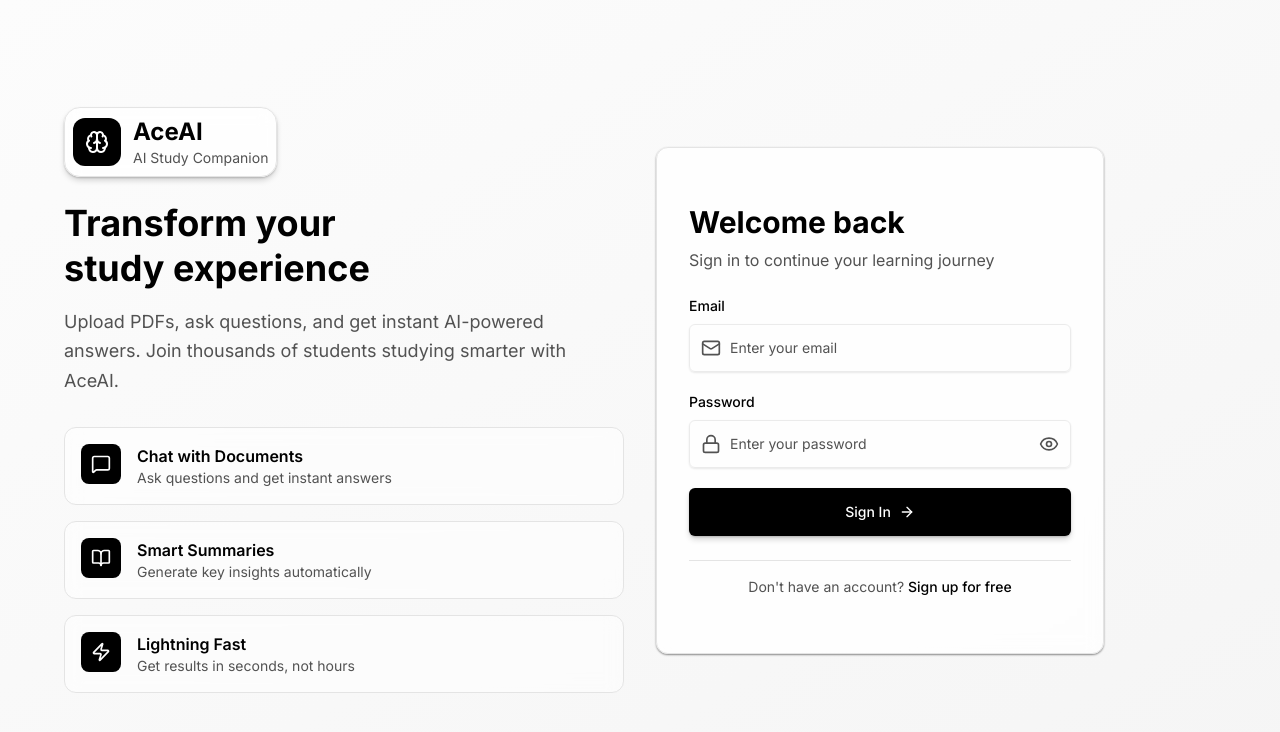
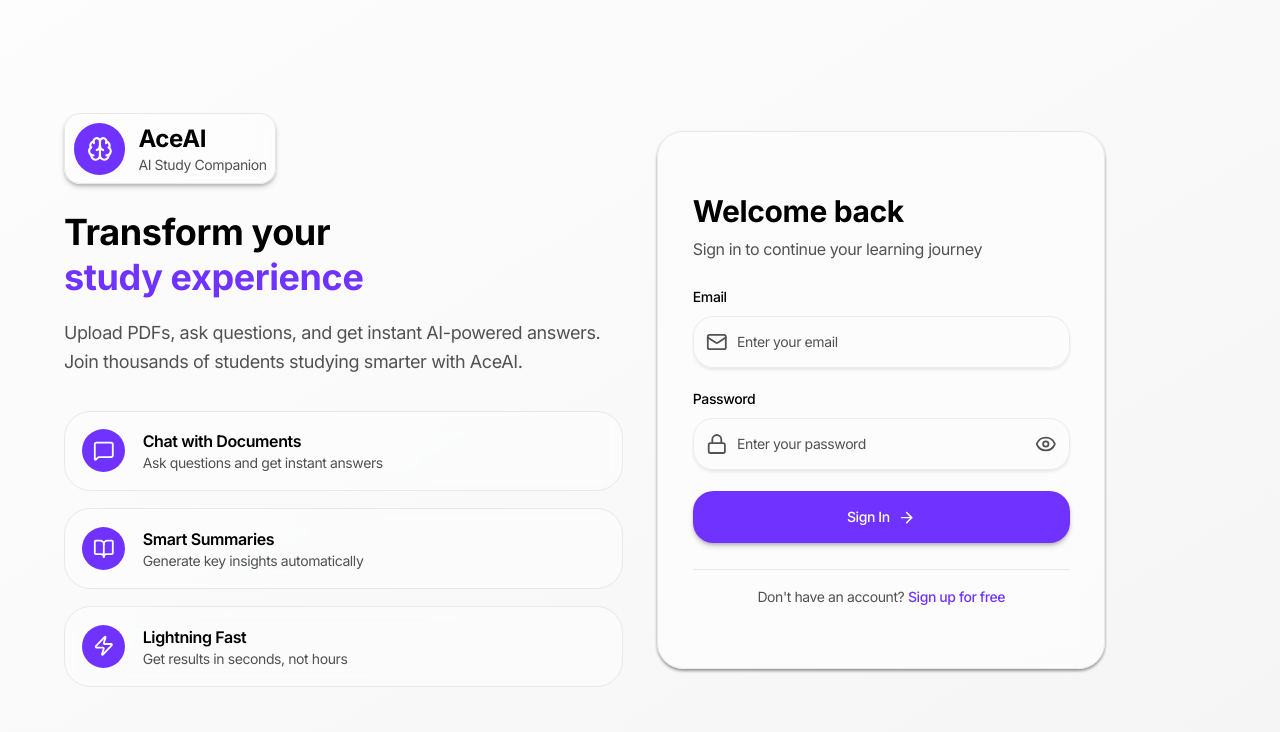
Before and after one commit to praxcrax1/AceAI, a Next.js app in the folder frontend/: page /login in a window 1280 px wide. Shown: the top 732 px of the page. Built offline with nearby package versions, Linux system fonts and the light colour scheme.

Commit message:
better theme

```diff
--- a/frontend/app/globals.css
+++ b/frontend/app/globals.css
@@ -4,99 +4,99 @@
 @custom-variant dark (&:is(.dark *));
 
 :root {
-  --background: rgb(252, 252, 252);
-  --foreground: rgb(0, 0, 0);
-  --card: rgb(255, 255, 255);
-  --card-foreground: rgb(0, 0, 0);
-  --popover: rgb(252, 252, 252);
-  --popover-foreground: rgb(0, 0, 0);
-  --primary: rgb(0, 0, 0);
-  --primary-foreground: rgb(255, 255, 255);
-  --secondary: rgb(235, 235, 235);
-  --secondary-foreground: rgb(0, 0, 0);
-  --muted: rgb(245, 245, 245);
-  --muted-foreground: rgb(82, 82, 82);
-  --accent: rgb(235, 235, 235);
-  --accent-foreground: rgb(0, 0, 0);
-  --destructive: rgb(229, 75, 79);
-  --destructive-foreground: rgb(255, 255, 255);
-  --border: rgb(228, 228, 228);
-  --input: rgb(235, 235, 235);
-  --ring: rgb(0, 0, 0);
-  --chart-1: rgb(255, 174, 4);
-  --chart-2: rgb(45, 98, 239);
-  --chart-3: rgb(164, 164, 164);
-  --chart-4: rgb(228, 228, 228);
-  --chart-5: rgb(116, 116, 116);
-  --sidebar: rgb(252, 252, 252);
-  --sidebar-foreground: rgb(0, 0, 0);
-  --sidebar-primary: rgb(0, 0, 0);
-  --sidebar-primary-foreground: rgb(255, 255, 255);
-  --sidebar-accent: rgb(235, 235, 235);
-  --sidebar-accent-foreground: rgb(0, 0, 0);
-  --sidebar-border: rgb(235, 235, 235);
-  --sidebar-ring: rgb(0, 0, 0);
-  --font-sans: Geist, sans-serif;
-  --font-serif: Georgia, serif;
-  --font-mono: Geist Mono, monospace;
-  --radius: 0.5rem;
-  --shadow-2xs: 0px 1px 2px 0px hsl(0 0% 0% / 0.09);
-  --shadow-xs: 0px 1px 2px 0px hsl(0 0% 0% / 0.09);
-  --shadow-sm: 0px 1px 2px 0px hsl(0 0% 0% / 0.18), 0px 1px 2px -1px hsl(0 0% 0% / 0.18);
-  --shadow: 0px 1px 2px 0px hsl(0 0% 0% / 0.18), 0px 1px 2px -1px hsl(0 0% 0% / 0.18);
-  --shadow-md: 0px 1px 2px 0px hsl(0 0% 0% / 0.18), 0px 2px 4px -1px hsl(0 0% 0% / 0.18);
-  --shadow-lg: 0px 1px 2px 0px hsl(0 0% 0% / 0.18), 0px 4px 6px -1px hsl(0 0% 0% / 0.18);
-  --shadow-xl: 0px 1px 2px 0px hsl(0 0% 0% / 0.18), 0px 8px 10px -1px hsl(0 0% 0% / 0.18);
-  --shadow-2xl: 0px 1px 2px 0px hsl(0 0% 0% / 0.45);
-  --tracking-normal: 0em;
-  --spacing: 0.25rem;
+  --background: oklch(0.9940 0 0);
+  --foreground: oklch(0 0 0);
+  --card: oklch(0.9940 0 0);
+  --card-foreground: oklch(0 0 0);
+  --popover: oklch(0.9911 0 0);
+  --popover-foreground: oklch(0 0 0);
+  --primary: oklch(0.5393 0.2713 286.7462);
+  --primary-foreground: oklch(1.0000 0 0);
+  --secondary: oklch(0.9540 0.0063 255.4755);
+  --secondary-foreground: oklch(0.1344 0 0);
+  --muted: oklch(0.9702 0 0);
+  --muted-foreground: oklch(0.4386 0 0);
+  --accent: oklch(0.9393 0.0288 266.3680);
+  --accent-foreground: oklch(0.5445 0.1903 259.4848);
+  --destructive: oklch(0.6290 0.1902 23.0704);
+  --destructive-foreground: oklch(1.0000 0 0);
+  --border: oklch(0.9300 0.0094 286.2156);
+  --input: oklch(0.9401 0 0);
+  --ring: oklch(0 0 0);
+  --chart-1: oklch(0.7459 0.1483 156.4499);
+  --chart-2: oklch(0.5393 0.2713 286.7462);
+  --chart-3: oklch(0.7336 0.1758 50.5517);
+  --chart-4: oklch(0.5828 0.1809 259.7276);
+  --chart-5: oklch(0.5590 0 0);
+  --sidebar: oklch(0.9777 0.0051 247.8763);
+  --sidebar-foreground: oklch(0 0 0);
+  --sidebar-primary: oklch(0 0 0);
+  --sidebar-primary-foreground: oklch(1.0000 0 0);
+  --sidebar-accent: oklch(0.9401 0 0);
+  --sidebar-accent-foreground: oklch(0 0 0);
+  --sidebar-border: oklch(0.9401 0 0);
+  --sidebar-ring: oklch(0 0 0);
+  --font-sans: Plus Jakarta Sans, sans-serif;
+  --font-serif: Lora, serif;
+  --font-mono: IBM Plex Mono, monospace;
+  --radius: 1.4rem;
+  --shadow-2xs: 0px 2px 3px 0px hsl(0 0% 0% / 0.08);
+  --shadow-xs: 0px 2px 3px 0px hsl(0 0% 0% / 0.08);
+  --shadow-sm: 0px 2px 3px 0px hsl(0 0% 0% / 0.16), 0px 1px 2px -1px hsl(0 0% 0% / 0.16);
+  --shadow: 0px 2px 3px 0px hsl(0 0% 0% / 0.16), 0px 1px 2px -1px hsl(0 0% 0% / 0.16);
+  --shadow-md: 0px 2px 3px 0px hsl(0 0% 0% / 0.16), 0px 2px 4px -1px hsl(0 0% 0% / 0.16);
+  --shadow-lg: 0px 2px 3px 0px hsl(0 0% 0% / 0.16), 0px 4px 6px -1px hsl(0 0% 0% / 0.16);
+  --shadow-xl: 0px 2px 3px 0px hsl(0 0% 0% / 0.16), 0px 8px 10px -1px hsl(0 0% 0% / 0.16);
+  --shadow-2xl: 0px 2px 3px 0px hsl(0 0% 0% / 0.40);
+  --tracking-normal: -0.025em;
+  --spacing: 0.27rem;
 }
 
 .dark {
-  --background: rgb(0, 0, 0);
-  --foreground: rgb(255, 255, 255);
-  --card: rgb(9, 9, 9);
-  --card-foreground: rgb(255, 255, 255);
-  --popover: rgb(18, 18, 18);
-  --popover-foreground: rgb(255, 255, 255);
-  --primary: rgb(255, 255, 255);
-  --primary-foreground: rgb(0, 0, 0);
-  --secondary: rgb(34, 34, 34);
-  --secondary-foreground: rgb(255, 255, 255);
-  --muted: rgb(29, 29, 29);
-  --muted-foreground: rgb(164, 164, 164);
-  --accent: rgb(51, 51, 51);
-  --accent-foreground: rgb(255, 255, 255);
-  --destructive: rgb(255, 91, 91);
-  --destructive-foreground: rgb(0, 0, 0);
-  --border: rgb(36, 36, 36);
-  --input: rgb(51, 51, 51);
-  --ring: rgb(164, 164, 164);
-  --chart-1: rgb(255, 174, 4);
-  --chart-2: rgb(38, 113, 244);
-  --chart-3: rgb(116, 116, 116);
-  --chart-4: rgb(82, 82, 82);
-  --chart-5: rgb(228, 228, 228);
-  --sidebar: rgb(18, 18, 18);
-  --sidebar-foreground: rgb(255, 255, 255);
-  --sidebar-primary: rgb(255, 255, 255);
-  --sidebar-primary-foreground: rgb(0, 0, 0);
-  --sidebar-accent: rgb(51, 51, 51);
-  --sidebar-accent-foreground: rgb(255, 255, 255);
-  --sidebar-border: rgb(51, 51, 51);
-  --sidebar-ring: rgb(164, 164, 164);
-  --font-sans: Geist, sans-serif;
-  --font-serif: Georgia, serif;
-  --font-mono: Geist Mono, monospace;
-  --radius: 0.5rem;
-  --shadow-2xs: 0px 1px 2px 0px hsl(0 0% 0% / 0.09);
-  --shadow-xs: 0px 1px 2px 0px hsl(0 0% 0% / 0.09);
-  --shadow-sm: 0px 1px 2px 0px hsl(0 0% 0% / 0.18), 0px 1px 2px -1px hsl(0 0% 0% / 0.18);
-  --shadow: 0px 1px 2px 0px hsl(0 0% 0% / 0.18), 0px 1px 2px -1px hsl(0 0% 0% / 0.18);
-  --shadow-md: 0px 1px 2px 0px hsl(0 0% 0% / 0.18), 0px 2px 4px -1px hsl(0 0% 0% / 0.18);
-  --shadow-lg: 0px 1px 2px 0px hsl(0 0% 0% / 0.18), 0px 4px 6px -1px hsl(0 0% 0% / 0.18);
-  --shadow-xl: 0px 1px 2px 0px hsl(0 0% 0% / 0.18), 0px 8px 10px -1px hsl(0 0% 0% / 0.18);
-  --shadow-2xl: 0px 1px 2px 0px hsl(0 0% 0% / 0.45);
+  --background: oklch(0.2223 0.0060 271.1393);
+  --foreground: oklch(0.9551 0 0);
+  --card: oklch(0.2568 0.0076 274.6528);
+  --card-foreground: oklch(0.9551 0 0);
+  --popover: oklch(0.2568 0.0076 274.6528);
+  --popover-foreground: oklch(0.9551 0 0);
+  --primary: oklch(0.6132 0.2294 291.7437);
+  --primary-foreground: oklch(1.0000 0 0);
+  --secondary: oklch(0.2940 0.0130 272.9312);
+  --secondary-foreground: oklch(0.9551 0 0);
+  --muted: oklch(0.2940 0.0130 272.9312);
+  --muted-foreground: oklch(0.7058 0 0);
+  --accent: oklch(0.2795 0.0368 260.0310);
+  --accent-foreground: oklch(0.7857 0.1153 246.6596);
+  --destructive: oklch(0.7106 0.1661 22.2162);
+  --destructive-foreground: oklch(1.0000 0 0);
+  --border: oklch(0.3289 0.0092 268.3843);
+  --input: oklch(0.3289 0.0092 268.3843);
+  --ring: oklch(0.6132 0.2294 291.7437);
+  --chart-1: oklch(0.8003 0.1821 151.7110);
+  --chart-2: oklch(0.6132 0.2294 291.7437);
+  --chart-3: oklch(0.8077 0.1035 19.5706);
+  --chart-4: oklch(0.6691 0.1569 260.1063);
+  --chart-5: oklch(0.7058 0 0);
+  --sidebar: oklch(0.2011 0.0039 286.0396);
+  --sidebar-foreground: oklch(0.9551 0 0);
+  --sidebar-primary: oklch(0.6132 0.2294 291.7437);
+  --sidebar-primary-foreground: oklch(1.0000 0 0);
+  --sidebar-accent: oklch(0.2940 0.0130 272.9312);
+  --sidebar-accent-foreground: oklch(0.6132 0.2294 291.7437);
+  --sidebar-border: oklch(0.3289 0.0092 268.3843);
+  --sidebar-ring: oklch(0.6132 0.2294 291.7437);
+  --font-sans: Plus Jakarta Sans, sans-serif;
+  --font-serif: Lora, serif;
+  --font-mono: IBM Plex Mono, monospace;
+  --radius: 1.4rem;
+  --shadow-2xs: 0px 2px 3px 0px hsl(0 0% 0% / 0.08);
+  --shadow-xs: 0px 2px 3px 0px hsl(0 0% 0% / 0.08);
+  --shadow-sm: 0px 2px 3px 0px hsl(0 0% 0% / 0.16), 0px 1px 2px -1px hsl(0 0% 0% / 0.16);
+  --shadow: 0px 2px 3px 0px hsl(0 0% 0% / 0.16), 0px 1px 2px -1px hsl(0 0% 0% / 0.16);
+  --shadow-md: 0px 2px 3px 0px hsl(0 0% 0% / 0.16), 0px 2px 4px -1px hsl(0 0% 0% / 0.16);
+  --shadow-lg: 0px 2px 3px 0px hsl(0 0% 0% / 0.16), 0px 4px 6px -1px hsl(0 0% 0% / 0.16);
+  --shadow-xl: 0px 2px 3px 0px hsl(0 0% 0% / 0.16), 0px 8px 10px -1px hsl(0 0% 0% / 0.16);
+  --shadow-2xl: 0px 2px 3px 0px hsl(0 0% 0% / 0.40);
 }
 
 @theme inline {
@@ -150,6 +150,17 @@
   --shadow-lg: var(--shadow-lg);
   --shadow-xl: var(--shadow-xl);
   --shadow-2xl: var(--shadow-2xl);
+
+  --tracking-tighter: calc(var(--tracking-normal) - 0.05em);
+  --tracking-tight: calc(var(--tracking-normal) - 0.025em);
+  --tracking-normal: var(--tracking-normal);
+  --tracking-wide: calc(var(--tracking-normal) + 0.025em);
+  --tracking-wider: calc(var(--tracking-normal) + 0.05em);
+  --tracking-widest: calc(var(--tracking-normal) + 0.1em);
+}
+
+body {
+  letter-spacing: var(--tracking-normal);
 }
 
 @layer base {
```
